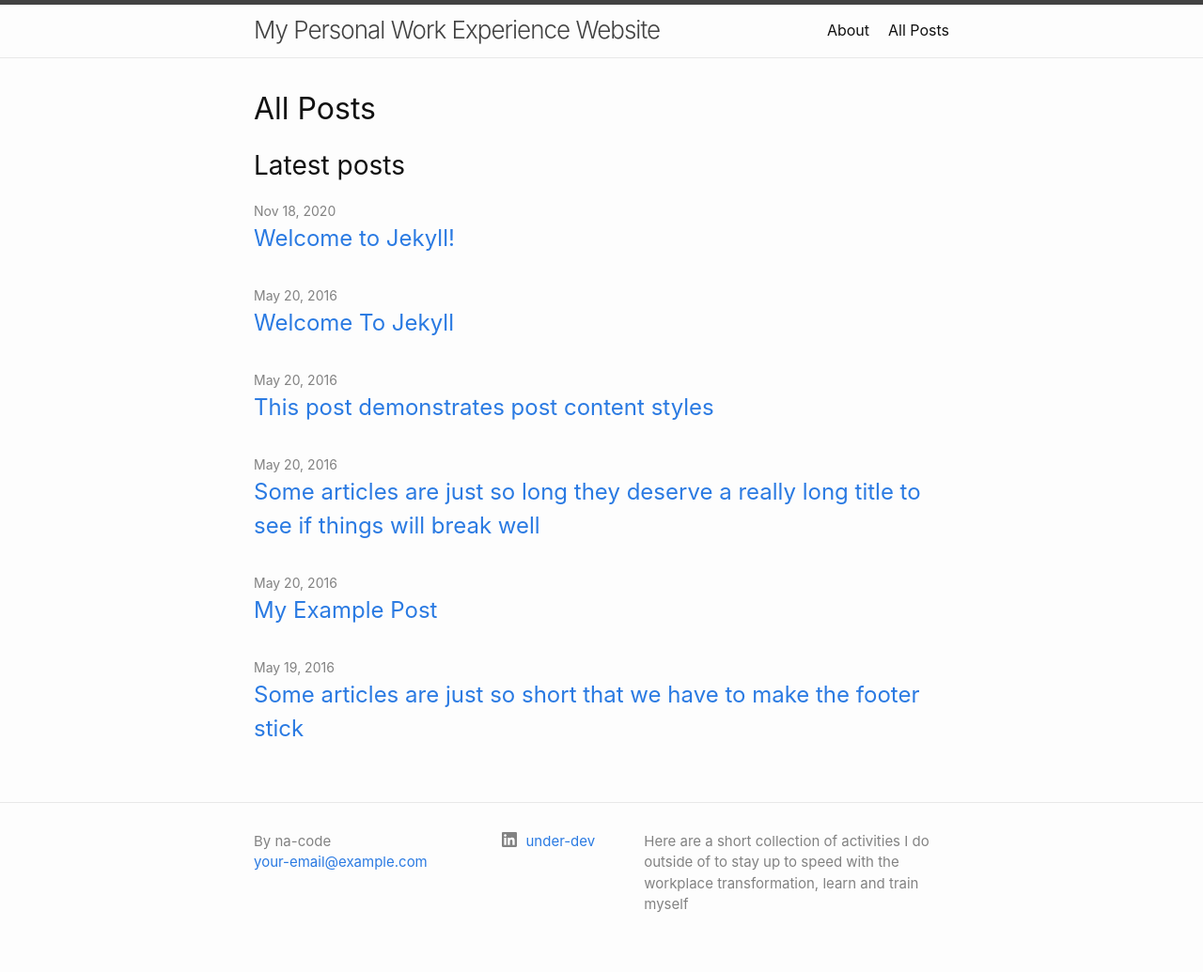
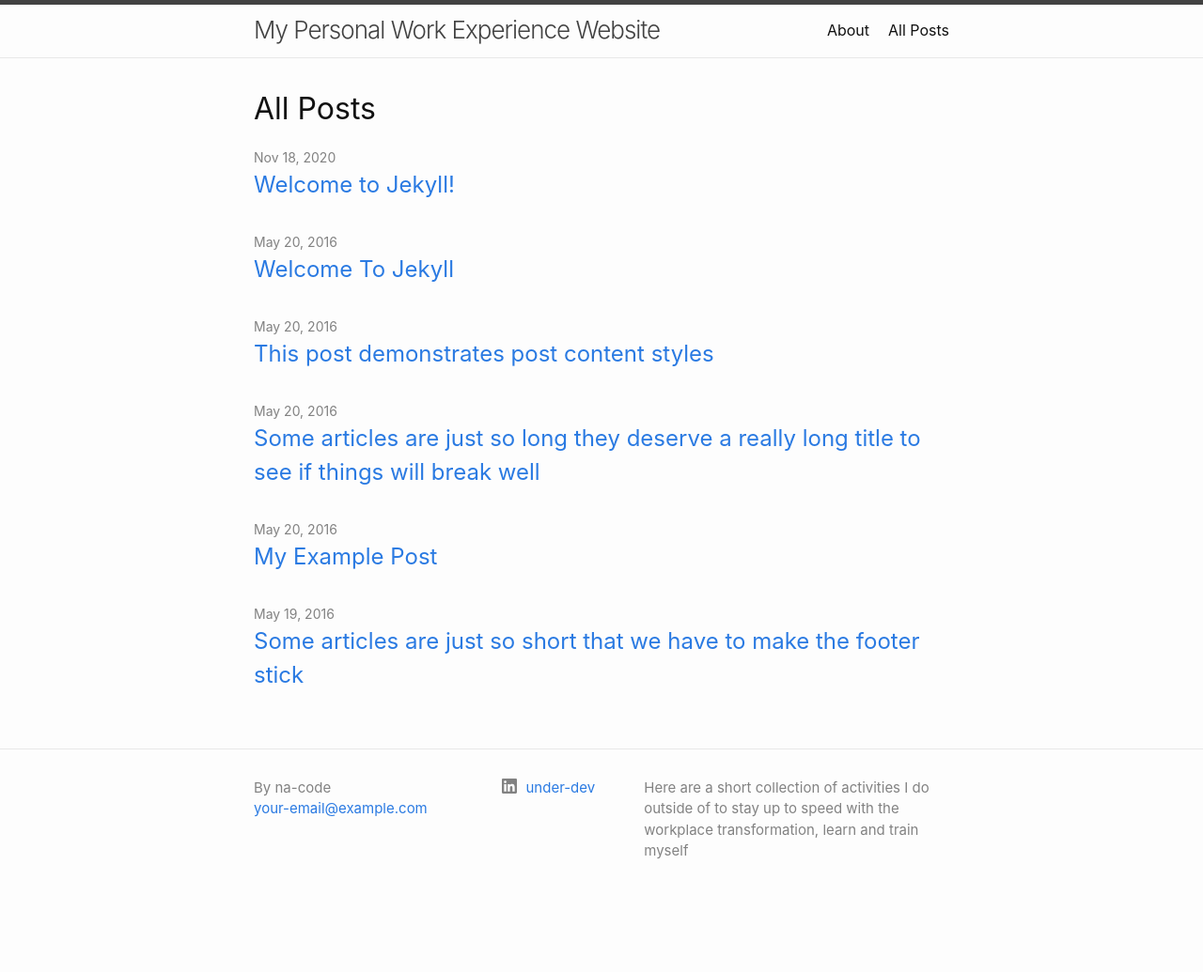
Before and after one commit to na-code/na-site, a Jekyll site: the page built from all_post/index.md, in a window 1280 px wide. Shown: the whole page at 94% size. Built offline with Jekyll 4.4.1, drawn with Linux system fonts in a browser that asks for light colours; after the commit the page ends 978 px from its top, so only the background shows below that.

Commit message:
Update all_post.html

```diff
--- a/_layouts/all_post.html
+++ b/_layouts/all_post.html
@@ -10,7 +10,7 @@ layout: default
   {{ content }}
 
   {%- if site.posts.size > 0 -%}
-    <h2 class="post-list-heading">{{ page.list_title | default: "Latest posts" }}</h2>
+    <!-- h2 class="post-list-heading">{{ page.list_title | default: "Latest posts" }}</h2 -->
     <ul class="post-list">
       {%- for post in site.posts -%}
       <li>
```
